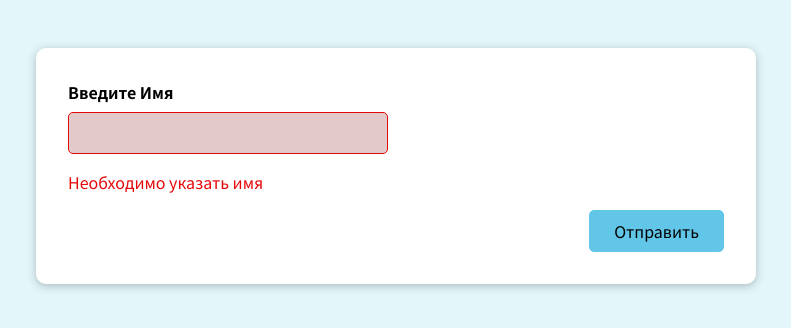
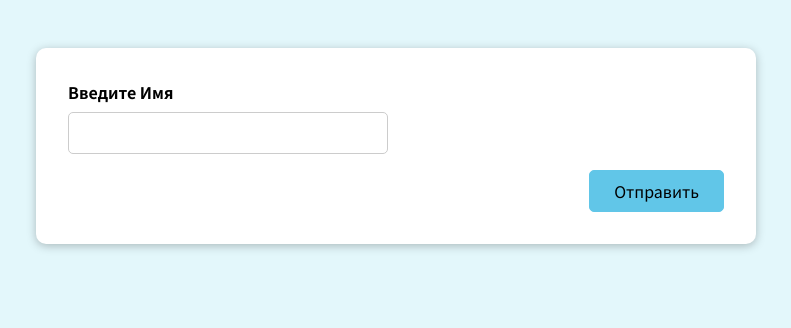
Before and after one commit to lywebdev/react-working-with-data-entry-from-forms, a React (Create React App) app: page / in a window 1280 px wide. Shown: the top 328 px of the page, without its empty margins (244-1035 px from the left). Built offline with nearby package versions, Linux system fonts and the light colour scheme.

Commit message:
#181: finished

```diff
--- a/src/components/SomeInput.tsx
+++ b/src/components/SomeInput.tsx
@@ -1,49 +1,34 @@
 import React, {FC, useState, useRef, useEffect} from "react";
 
 const SomeInput: FC = (props) => {
-    const nameInputRef = useRef<HTMLInputElement>(null);
     const [enteredName, setEnteredName] = useState<string>('');
-    const [isEnteredNameValid, setIsEnteredNameValid] = useState(false);
-    const [wasNameInputTouched, setWasInputTouched] = useState(false);
+    const [wasNameInputTouched, setWasInputNameTouched] = useState(false);
 
-    useEffect(() => {
-        if (isEnteredNameValid) {
-            console.log('Данные в инпуте невалидны');
-        }
-    }, [isEnteredNameValid]);
+    const isEnteredNameValid = enteredName.trim() !== "";
+    const isNameInputInvalid = !isEnteredNameValid && wasNameInputTouched;
 
     const nameInputChangeHandler = (event: React.ChangeEvent<HTMLInputElement>): void => {
         setEnteredName(event.target.value);
     };
 
     const nameInputLastFocusHandler = (event: React.FocusEvent<HTMLInputElement>) => {
-        setWasInputTouched(true);
-
-        if (enteredName.trim() === '') {
-            setIsEnteredNameValid(false);
-            return;
-        }
+        setWasInputNameTouched(true);
     }
 
     const formSubmitHandler = (event: React.FormEvent<HTMLFormElement>): void => {
         event.preventDefault();
 
-        setWasInputTouched(true);
+        setWasInputNameTouched(true);
 
-        if (enteredName.trim() === '') {
-            setIsEnteredNameValid(false);
+        if (!isEnteredNameValid) {
             return;
         }
 
-        setIsEnteredNameValid(true);
-
-        console.log(enteredName);
         setEnteredName('');
+        setWasInputNameTouched(false);
     };
 
-    const isNameInputInvalid = !isEnteredNameValid && wasNameInputTouched;
-
-    const nameInputClasses = isNameInputInvalid ? 'form-control' : 'form-control invalid';
+    const nameInputClasses = isNameInputInvalid ? 'form-control invalid' : 'form-control';
 
   return (
     <form onSubmit={formSubmitHandler}>
@@ -53,11 +38,10 @@ const SomeInput: FC = (props) => {
             type="text"
             id="name"
             onChange={nameInputChangeHandler}
-            ref={nameInputRef}
             value={enteredName}
             onBlur={nameInputLastFocusHandler}
         />
-          {!isNameInputInvalid && <p className='error-text'>Необходимо указать имя</p>}
+          {isNameInputInvalid && <p className='error-text'>Необходимо указать имя</p>}
       </div>
         <div className="form-actions">
         <button>Отправить</button>
```
